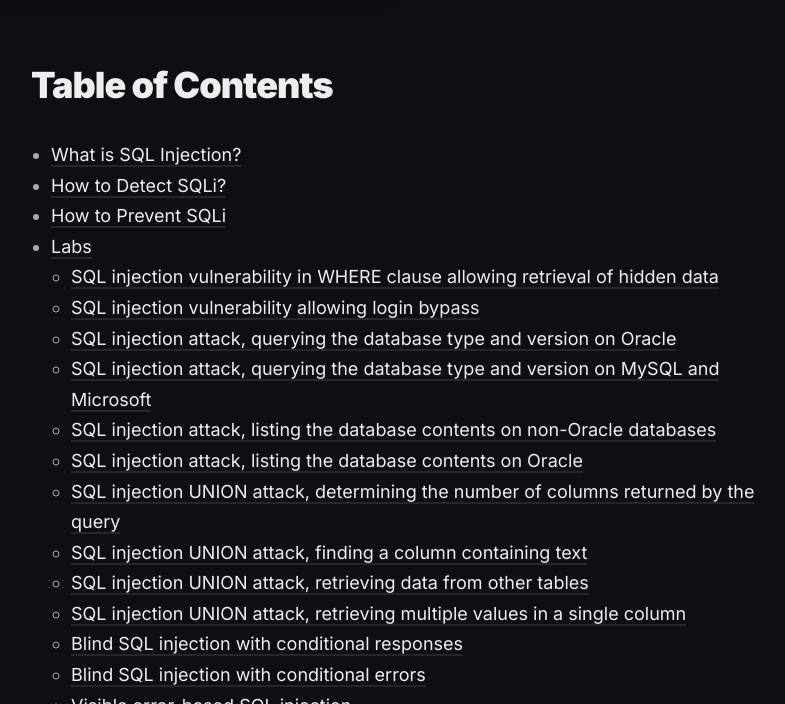
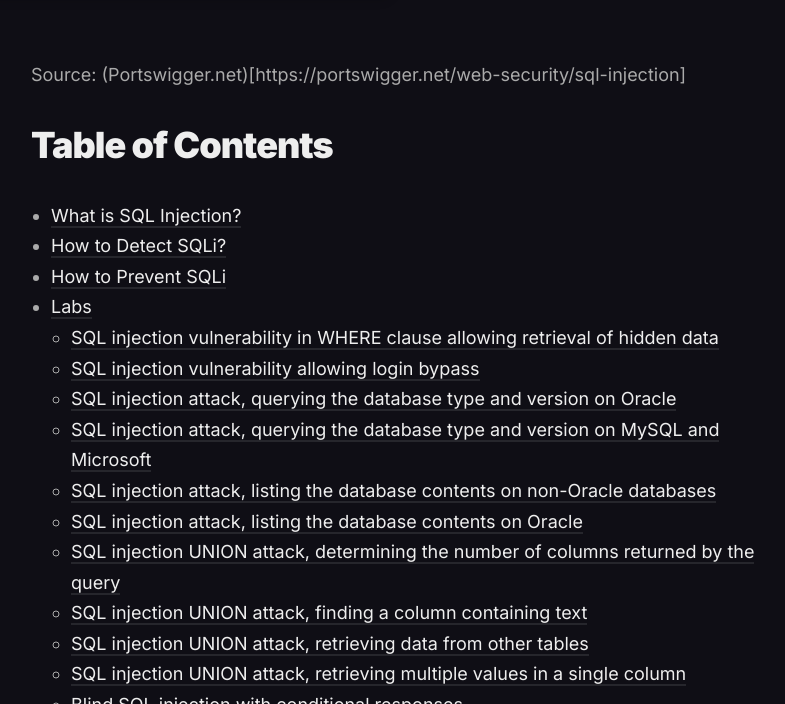
Before and after one commit to n0b0dykn0wsm3/n0b0dykn0wsm3.github.io, a Jekyll site: the page built from _posts/2023-09-02-portswigger-sqli.markdown, in a window 1280 px wide and 900 px high, scrolled down 512 px, cut to the strip 196-900 px from the top of the window. Shown: the whole strip, without its empty margins (229-1014 px from the left). Built offline with Jekyll 4.4.1, drawn with Linux system fonts in a browser that asks for light colours; nearby versions of some CDN libraries.

Commit message:
Update 2023-09-02-portswigger-sqli.markdown

```diff
--- a/_posts/2023-09-02-portswigger-sqli.markdown
+++ b/_posts/2023-09-02-portswigger-sqli.markdown
@@ -3,9 +3,10 @@
 title:  Portswigger Academy - SQL Injection
 description: SQL Injection
 date:   2023-09-02 15:01:35 +0700
-image:  '/images/20.jpg'
+image:  '/images/portswigger/sqli/sqli.png'
 tags:   [Penetration Tester, Red Team, Write Up,  Portswigger ]
 ---
+Source: (Portswigger.net)[https://portswigger.net/web-security/sql-injection]
 
 # Table of Contents
 - [What is SQL Injection?](#what-is-sql-injection)
```
